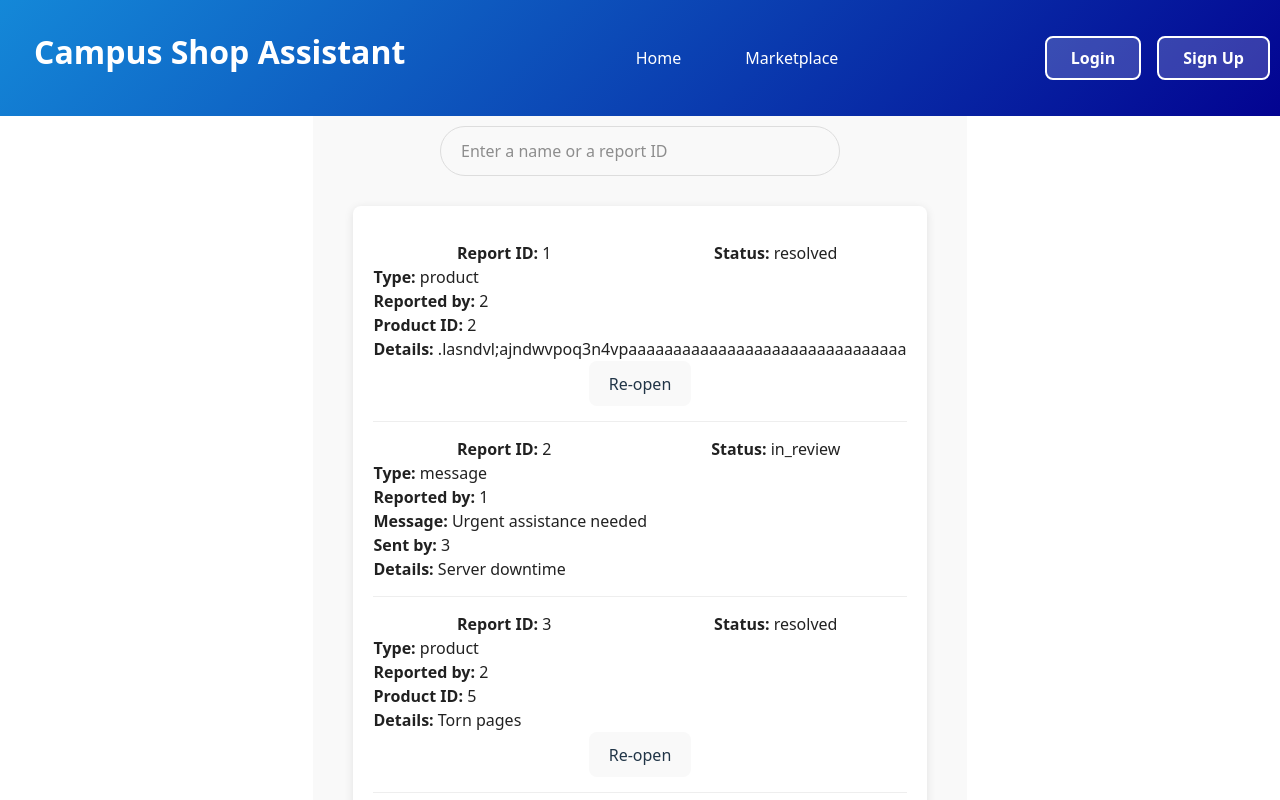
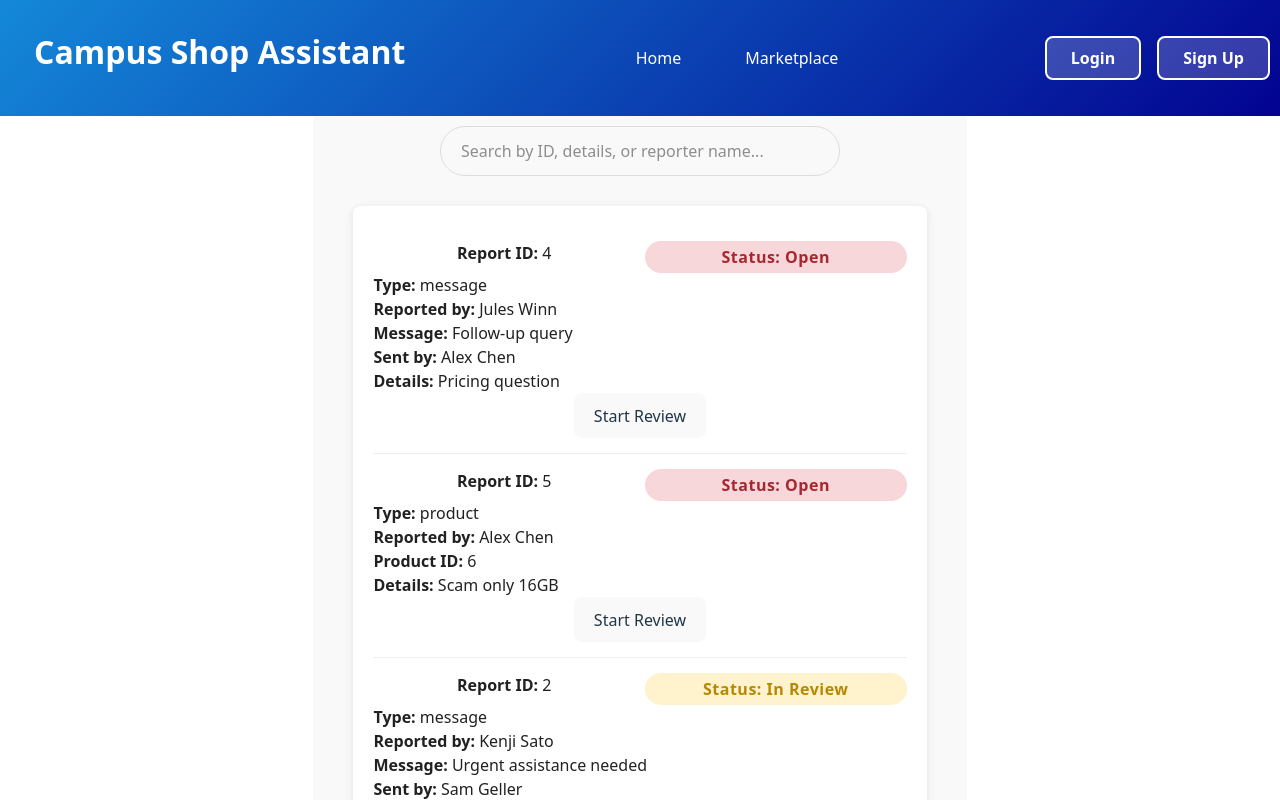
Before and after one commit to steamingbuns/Campus-Shop-Assistant, a React (Vite) app in the folder frontend/: page /viewreports in a window 1280 px wide. Shown: the top 800 px of the page. Built offline with nearby package versions, Linux system fonts and the light colour scheme.

Commit message:
Changed how report list works, added color to status

```diff
--- a/frontend/src/contexts/ReportContext.jsx
+++ b/frontend/src/contexts/ReportContext.jsx
@@ -2,22 +2,10 @@ import { createContext, useCallback, useContext, useState } from "react";
 
 const ReportContext = createContext();
 
-// Some demo reasons for reporting
-const REASONS = [
-    // product
-    'Suspicion of scamming',
-    'Fake products are being sold',
-    'The product doesn\'t have an identifiable source',
-    'The product is illegal or unsafe',
-    // message
-    'Spam or Harassment',
-    'Hate Speech or Discrimination'
-]
-
 export const useReport = () => {
   const context = useContext(ReportContext);
   if (!context) {
-    throw new Error('useCart must be used within a ReportProvider');
+    throw new Error('useReport must be used within a ReportProvider');
   }
   return context;
 };
@@ -25,17 +13,16 @@ export const useReport = () => {
 export const ReportProvider = ({children}) => {
     const [isReportPopupOpen, setIsReportPopupOpen] = useState(false);
     const [reportedItemData, setReportedItemData] = useState(null);
-    const [reportReason, setReportReason] = useState('');
     const [reportDetails, setReportDetails] = useState('');
+    const [submittedReports, setSubmittedReports] = useState([]);
 
     const openReportPopup = useCallback((itemData) => {
-        if (!itemData || !['product', 'message'].includes(itemData.type) || itemData.id) {
+        if (!itemData || !['product', 'message'].includes(itemData.type) || itemData.id === undefined) {
             console.error("Invalid report data: itemType and id are required.", itemData);
             return;
         }
 
         setReportedItemData(itemData);
-        setReportReason('');
         setReportDetails('');
         setIsReportPopupOpen(true);
     }, [])
@@ -43,30 +30,82 @@ export const ReportProvider = ({children}) => {
     const closeReportPopup = useCallback(() => {
         setIsReportPopupOpen(false);
         setReportedItemData(null);
-        setReportReason('');
         setReportDetails('');
     }, [])
 
     const createReportPayload = useCallback(() => {
+        if (!reportedItemData) return null;
+
         const basePayload = {
+            id: Date.now + Math.floor(Math.random * 1000),
+            status: 'open',
+            reporterUser: "mock reporter",
+            details: reportDetails,
+        };
 
+        if (reportedItemData.type === 'product') {
+            return {
+                ...basePayload,
+                type: 'product',
+                productID: reportedItemData.id,
+            };
         }
-    })
 
-    const submitReport = (e) => {
+        else if (reportedItemData.type === 'message') {
+            return {
+                ...basePayload,
+                type: 'message',
+                message: "a", // Placeholder message
+                fromUser: "mocker", // Placeholder sender
+            };
+        }
+
+        return null;
+    }, [reportedItemData, reportDetails])
+
+    const submitReport = useCallback((e) => {
+        if (e) e.preventDefault();
+
         if (!reportReason || !reportDetails.trim()) {
             alert("Please select a reason and provide details");
             return;
         }
 
-        let reportPayload = {};
+        const reportPayload = createReportPayload();
 
-        if (reportedItemData.type === 'product') {
-            reportPayload = {
-                reporterUserId: 1, // Placeholder, replace with id of user doing the report
-                type: 'product',
+        if (reportPayload) {
+            console.log("Submitting report: ", reportPayload);
+            setSubmittedReports(prevReports => [reportPayload, ...prevReports]);
 
-            }
+            closeReportPopup();
         }
-    }
+        else {
+            console.error("Failed to create report payload.");
+        }
+    }, [reportDetails, createReportPayload, closeReportPopup]);
+
+    const value = useMemo(() => ({
+        isReportPopupOpen,
+        reportedItemData,
+        reportDetails,
+        submittedReports,
+        openReportPopup,
+        closeReportPopup,
+        submitReport,
+        setReportDetails,
+    }), [
+        isReportPopupOpen,
+        reportedItemData,
+        reportDetails,
+        submittedReports,
+        openReportPopup,
+        closeReportPopup,
+        submitReport,
+    ]);
+
+    return (
+        <ReportContext.Provider value={value}>
+            {children}
+        </ReportContext.Provider>
+    )
 }
--- a/frontend/src/contexts/TransactionContext.jsx
+++ b/frontend/src/contexts/TransactionContext.jsx
@@ -17,46 +17,46 @@ const formatTime = (date) => {
 // --- Custom Mock Data (Static Demo List) ---
 const DEMO_TRANSACTIONS = [
     {
-        id: 'tx-1001',
-        fromUserID: 1,
-        toUserID: 2,
-        status: 'complete',
-        time: new Date(Date.now() - 120000), // 2 minutes ago
-        fromBank: 'Global Pay Inc.',
-        toBank: 'City Bank',
+        id: "tx-1001",
+        status: "complete",
+        time: new Date(Date.now() - 120000),
+        fromBank: "Global Pay Inc.",
+        toBank: "City Bank",
         amount: 150000,
+        fromUser: "Fiona Glenanne",
+        toUser: "Charlie Brown"
     },
     {
-        id: 'tx-1002',
-        fromUserID: 14,
-        toUserID: 3,
-        status: 'stuck',
-        time: new Date(Date.now() - 75000), // 1 minute 15 seconds ago
-        fromBank: 'Credit Union',
-        toBank: 'Bank A',
+        id: "tx-1002",
+        status: "stuck",
+        time: new Date(Date.now() - 75000),
+        fromBank: "Credit Union",
+        toBank: "Bank A",
         amount: 98000,
+        fromUser: "Charlie Brown",
+        toUser: "Ethan Hunt"
     },
     {
-        id: 'tx-1003',
-        fromUserID: 5,
-        toUserID: 2,
-        status: 'processing',
-        time: new Date(Date.now() - 3000), // 3 seconds ago
-        fromBank: 'Digital Wallet',
-        toBank: 'Bank B',
+        id: "tx-1003",
+        status: "processing",
+        time: new Date(Date.now() - 3000),
+        fromBank: "Digital Wallet",
+        toBank: "Bank B",
         amount: 460000,
+        fromUser: "Bob Smith",
+        toUser: "Ethan Hunt"
     },
     {
-        id: 'tx-1004',
-        fromUserID: 1,
-        toUserID: 9,
-        status: 'refunded',
-        time: new Date(Date.now() - 240000), // 4 minutes ago
-        fromBank: 'State Finance',
-        toBank: 'Digital Wallet',
+        id: "tx-1004",
+        status: "refunded",
+        time: new Date(Date.now() - 240000),
+        fromBank: "State Finance",
+        toBank: "Digital Wallet",
         amount: 100000,
-    },
-];
+        fromUser: "Fiona Glenanne",
+        toUser: "Fiona Glenanne"
+    }
+]
 
 export const useTransaction = () => {
     const context = useContext(TransactionContext);
@@ -92,8 +92,8 @@ export const TransactionProvider = ({ children }) => {
         // Mock
         const newTransaction = {
             id: docId,
-            fromUserID: 1,
-            toUserID: 2,
+            fromUser: "mock user",
+            toUserID: "mocked user",
             status: 'processing',
             time: new Date(),
             fromBank: 'Mock Bank A',
--- a/frontend/src/pages/Admin/ViewReports/ViewReports.css
+++ b/frontend/src/pages/Admin/ViewReports/ViewReports.css
@@ -1,7 +1,7 @@
 .view-reports-page {
-    padding: 20px;
-    background-color: #f9f9f9;
-    min-height: 100vh;
+  padding: 20px;
+  background-color: #f9f9f9;
+  min-height: 100vh;
 }
 
 .view-reports-page h1 {
@@ -38,11 +38,12 @@
 .search-input:focus {
   border-color: #007bff;
 }
+
 .reports-list {
   background: white;
   border-radius: 8px;
   padding: 20px;
-  box-shadow: 0 2px 10px rgba(0,0,0,0.1);
+  box-shadow: 0 2px 10px rgba(0, 0, 0, 0.1);
 }
 
 .report {
@@ -63,5 +64,31 @@
   text-align: left;
 }
 
-.report-details {
+/* REPORT STATUS */
+
+.status-open {
+  padding: 4px 10px;
+  border-radius: 20px;
+  font-weight: bold;
+  letter-spacing: 0.5px;
+  background-color: #f8d7da;
+  color: #a72731;
 }
+
+.status-in-review {
+  padding: 4px 10px;
+  border-radius: 20px;
+  font-weight: bold;
+  letter-spacing: 0.5px;
+  background-color: #fff3cd;
+  color: #b58900;
+}
+
+.status-resolved {
+  padding: 4px 10px;
+  border-radius: 20px;
+  font-weight: bold;
+  letter-spacing: 0.5px;
+  background-color: #d4edda;
+  color: #1f7a28;
+}
--- a/frontend/src/pages/Admin/ViewReports/index.jsx
+++ b/frontend/src/pages/Admin/ViewReports/index.jsx
@@ -1,63 +1,121 @@
 import { useCallback, useMemo, useState } from 'react';
 import './ViewReports.css'
+
+const STATUS_ORDER = {
+    'open': 1,
+    'in-review': 2,
+    'resolved': 3,
+};
+
+const INVALID_STATUS = 99;
+
+const ReportCard = ({ report, handleStatusChange, renderActionButton }) => {
+    let statusText;
+    switch (report.status) {
+        case "open":
+            statusText = "Open";
+            break;
+        case "in-review":
+            statusText = "In Review";
+            break;
+        case "resolved":
+            statusText = "Resolved";
+            break;
+        default:
+            statusText = "Invalid State";
+            break;
+    }
+    return (
+        <div className={`report report-type-${report.type}`} key={report.id}>
+            <div className='report-header'>
+                <h3 className='report-id'><strong>Report ID:</strong> {report.id}</h3>
+                <span className={`status-${report.status}`}>
+                    <h3><strong>Status: </strong>{statusText}</h3>
+                </span>
+            </div>
+            <div className='report-details'>
+                <p><strong>Type:</strong> {report.type}</p>
+                <p><strong>Reported by:</strong> {report.reporterUser}</p>
+
+                {report.type === 'product' ? (
+                    <div className='product-details'>
+                        <p><strong>Product ID:</strong> {report.productID}</p>
+                        <p><strong>Details:</strong> {report.details}</p>
+                    </div>
+                ) : (
+                    <div className='message-details'>
+                        <p><strong>Message:</strong> {report.message}</p>
+                        <p><strong>Sent by:</strong> {report.fromUser}</p>
+                        <p><strong>Details:</strong> {report.details}</p>
+                    </div>
+                )}
+            </div>
+            <div className='report-actions'>
+                {renderActionButton(report)}
+            </div>
+        </div>
+    );
+};
+
+const MockReports = [
+    {
+        id: 1,
+        type: "product",
+        productID: 2,
+        details: ".lasndvl;ajndwvpoq3n4vpaaaaaaaaaaaaaaaaaaaaaaaaaaaaaaa",
+        status: "resolved",
+        reporterUser: "Alex Chen"
+    },
+    {
+        id: 2,
+        type: "message",
+        message: "Urgent assistance needed",
+        details: "Server downtime",
+        status: "in-review",
+        reporterUser: "Kenji Sato",
+        fromUser: "Sam Geller"
+    },
+    {
+        id: 3,
+        type: "product",
+        productID: 5,
+        details: "Torn pages",
+        status: "resolved",
+        reporterUser: "Kenji Sato"
+    },
+    {
+        id: 4,
+        type: "message",
+        message: "Follow-up query",
+        details: "Pricing question",
+        status: "open",
+        reporterUser: "Jules Winn",
+        fromUser: "Alex Chen"
+    },
+    {
+        id: 5,
+        type: "product",
+        productID: 6,
+        details: "Scam only 16GB",
+        status: "open",
+        reporterUser: "Alex Chen"
+    }
+]
 
 function ViewReports() {
     const [searchQuery, setSearchQuery] = useState('');
 
-    const [reportsList, setReportsList] = useState(() => [
-        {
-            id: 1,
-            reporterUserID: 2,
-            type: 'product',
-            productID: 2,
-            details: '.lasndvl;ajndwvpoq3n4vpaaaaaaaaaaaaaaaaaaaaaaaaaaaaaaa',
-            status: 'resolved'
-        },
-        {
-            id: 2,
-            reporterUserID: 1,
-            type: 'message',
-            message: 'Urgent assistance needed',
-            fromUserID: 3,
-            details: 'Server downtime',
-            status: 'in_review'
-        },
-        {
-            id: 3,
-            reporterUserID: 2,
-            type: 'product',
-            productID: 5,
-            details: 'Torn pages',
-            status: 'resolved'
-        },
-        {
-            id: 4,
-            reporterUserID: 1,
-            type: 'message',
-            message: 'Follow-up query',
-            fromUserID: 7,
-            details: 'Pricing question',
-            status: 'open'
-        },
-        {
-            id: 5,
-            reporterUserID: 4,
-            type: 'product',
-            productID: 6,
-            details: 'Scam only 16GB',
-            status: 'open'
-        }
-    ])
+    const [reportsList, setReportsList] = useState(MockReports);
 
     const updateReportStatus = useCallback((reportId, newStatus) => {
         setReportsList(currentReports =>
             currentReports.map(report =>
-                report.id === reportId ? {...report, status: newStatus} : report
+                report.id === reportId ? { ...report, status: newStatus } : report
             )
         );
     }, [])
 
-    const handleStatusChange = (reportId, currStatus) => {
+    const handleStatusChange = useCallback((reportId, currStatus) => {
         let newStatus;
         switch (currStatus) {
             case 'open':
@@ -66,23 +124,35 @@ function ViewReports() {
             case 'in-review':
                 newStatus = 'resolved';
                 break;
-            case 'resolved':
-                newStatus = 'in-review';
-                break;
             default:
-                return;
+                return; // Do nothing if already 'resolved'
         }
         updateReportStatus(reportId, newStatus);
-    }
+    }, [updateReportStatus]);
+
+    const sortedReports = useMemo(() => {
+        return [...reportsList].sort((a, b) => {
+            // Primary: sort by status
+            const statusA = STATUS_ORDER[a.status] || INVALID_STATUS;
+            const statusB = STATUS_ORDER[b.status] || INVALID_STATUS;
+
+            if (statusA !== statusB) {
+                return statusA - statusB;
+            }
+
+            // Secondary: sort by ID
+            return a.id - b.id;
+        });
+    }, reportsList)
 
     const filteredReports = useMemo(() => {
         if (!searchQuery) {
-            return reportsList;
+            return sortedReports;
         }
 
         const lowerCaseQuery = searchQuery.toLowerCase();
 
-        return reportsList.filter(report => {
+        return sortedReports.filter(report => {
             const idMatch = report.id.toString().includes(lowerCaseQuery);
             const detailsMatch = report.details.toLowerCase().includes(lowerCaseQuery);
             const messageMatch = report.message && report.message.toLowerCase().includes(lowerCaseQuery);
@@ -91,45 +161,30 @@ function ViewReports() {
         })
     })
 
-    const renderActionButton = (report) => {
-        switch (report.status) {
-            case 'open':
-                return (
-                    <button className='resolve-btn'
-                    onClick={() =>  handleStatusChange(report.id, 'open')}
-                    >
-                        Resolve
-                    </button>
-                )
-            case 'in-review':
-                return (
-                    <button className='mark-resolved-btn'
-                    onClick={() =>  handleStatusChange(report.id, 'in-review')}
-                    >
-                        Mark as Resolved
-                    </button>
-                )
-            case 'resolved':
-                return (
-                    <button className='reopen-btn'
-                    onClick={() =>  handleStatusChange(report.id, 'resolved')}
-                    >
-                        Re-open
-                    </button>
-                )
-            default:
-                return null;
-        }
-    }
+    const renderActionButton = useCallback((report) => {
+        if (report.status === 'resolved') return null;
+
+        const buttonText = report.status === 'open' ? 'Start Review' : 'Mark as Resolved';
+        const buttonClass = report.status === 'open' ? 'start-review-btn' : 'mark-resolved-btn';
+
+        return (
+            <button
+                className={buttonClass}
+                onClick={() => handleStatusChange(report.id, report.status)}
+            >
+                {buttonText}
+            </button>
+        );
+    }, [handleStatusChange]);
 
     return (
         <div className='view-reports-page'>
-            <h1>View Reports</h1>
+            <h1>Help Desk Reports</h1>
             <div className='container'>
                 <div className='search-reports'>
                     <input type='text'
                         className='search-input'
-                        placeholder='Enter a name or a report ID'
+                        placeholder='Search by ID, details, or reporter name...'
                         value={searchQuery}
                         onChange={(e) => setSearchQuery(e.target.value)}
                     />
@@ -138,38 +193,17 @@ function ViewReports() {
                 <div className='reports-list'>
                     {
                         filteredReports.map(report => (
-                            <div key={report.id} className={`report status-${report.status}`}>
-                                <div className='report-header'>
-                                    <h3><strong>Report ID:</strong> {report.id}</h3>
-                                    <h3><strong>Status:</strong> <span className={`status-${report.status}`}>{report.status}</span></h3>
-                                </div>
-                                <div className='report-details'>
-                                    <p><strong>Type:</strong> {report.type}</p>
-                                    <p><strong>Reported by:</strong> {report.reporterUserID}</p>
-                                    {
-                                        report.type === 'product' ? (
-                                            <div className='product-details'>
-                                                <p><strong>Product ID:</strong> {report.productID}</p>
-                                                <p><strong>Details:</strong> {report.details}</p>
-                                            </div>
-                                        ) : (
-                                            <div className='message-details'>
-                                                <p><strong>Message:</strong> {report.message}</p>
-                                                <p><strong>Sent by:</strong> {report.fromUserID}</p>
-                                                <p><strong>Details:</strong> {report.details}</p>
-                                            </div>
-                                        )
-                                    }
-                                </div>
-                                <div className='report-actions'>
-                                    {renderActionButton(report)}
-                                </div>
-                            </div>
-                        ))
-                    }
+                            <ReportCard
+                                key={report.id}
+                                report={report}
+                                handleStatusChange={handleStatusChange}
+                                renderActionButton={renderActionButton}
+                            />
+                        ))}
                 </div>
             </div>
-        </div>);
+        </div>
+    );
 }
 
 export default ViewReports
```
